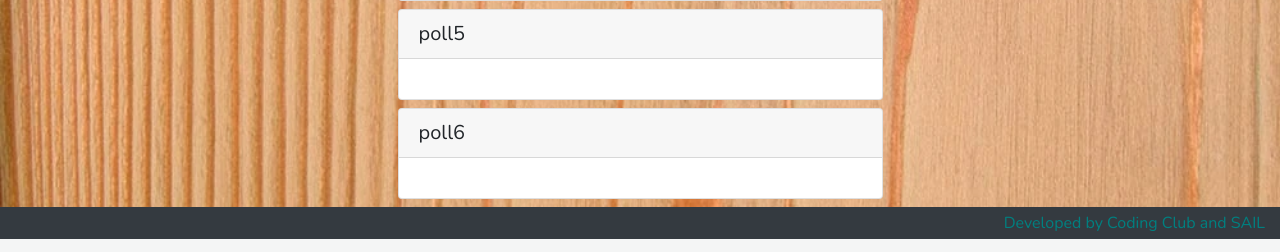
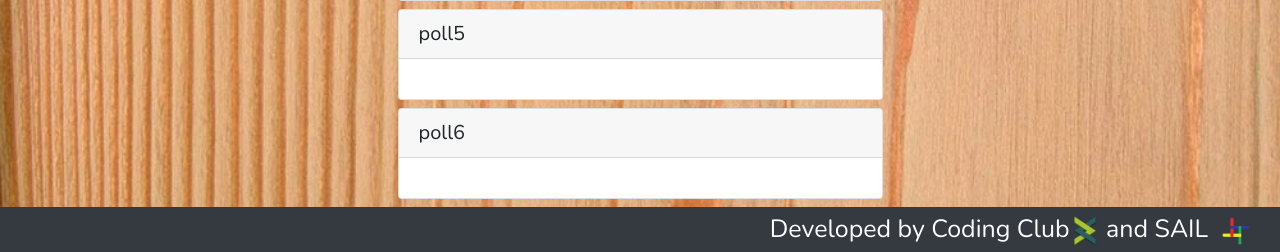
Before and after one commit to adityatumarada/Yearbook-Portal, a Django app: page / in a window 1280 px wide. Shown: the part 591-843 px from the top of the page. Run offline with Django 3.2, Linux system fonts and the light colour scheme; a user stored in the database is signed in; data comes from the database, SQL or seed files in the repository; some libraries are stand-ins or nearby versions.

Commit message:
new base

```diff
--- a/students/templates/base.html
+++ b/students/templates/base.html
@@ -146,7 +146,7 @@ border-color: #21E0EE;
     <footer class="footer mt-auto py-1 bg-dark" >
         <div class="container-fluid">
 
-            <span class="text-muted float-right"><a  style="color:teal;" href="{% url 'team' %}">Developed by Coding Club and SAIL</a></span>
+            <span class="text-muted float-right"><a  style="color:white;font-size: 25px" href="{% url 'team' %}">Developed by Coding Club<img height="30" src="{% static 'img/cc_logo.png' %}"> and SAIL &nbsp<img height="30" src="{% static 'img/sail_logo.png' %}"> &nbsp</a></span>
         </div>
     </footer>
     {% block extrascripts %}{% endblock %}
```
